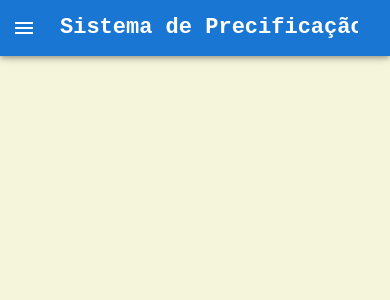
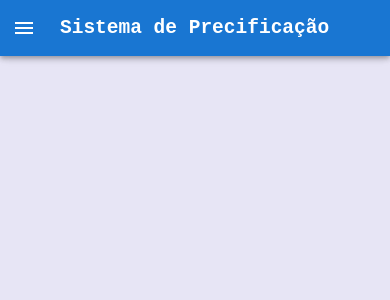
Before and after one commit to JoellSoto/Sales_Price_Markup, a React (Create React App) app in the folder markup_app/: page / in a window 390 px wide. Shown: the top 300 px of the page. Built offline with nearby package versions, Linux system fonts and the light colour scheme.

Commit message:
feat: after mobile version 2.0

```diff
--- a/markup_app/public/index.html
+++ b/markup_app/public/index.html
@@ -24,10 +24,27 @@
       work correctly both with client-side routing and a non-root public URL.
       Learn how to configure a non-root public URL by running `npm run build`.
     -->
+    <style>
+      body {
+        margin: 0;
+        padding: 0;
+        background-color: rgb(231, 229, 245); /* Replace with your desired background color */
+      }
+      .background-container {
+      position: fixed;
+      top: 0;
+      left: 0;
+      width: 100%;
+      height: 100%;
+      background-color: rgb(231, 229, 245); /* Replace with your desired background color */
+      z-index: -1; /* Place behind other content */
+    }
+    </style>
     <title>Sistema de Precificação</title>
   </head>
-  <body>
+  <body >
     <noscript>You need to enable JavaScript to run this app.</noscript>
+    <div class="background-container"></div>
     <div id="root"></div>
     <!--
       This HTML file is a template.
--- a/markup_app/src/Components/NavBar.Component.jsx
+++ b/markup_app/src/Components/NavBar.Component.jsx
@@ -13,7 +13,7 @@ import ListItemText from '@mui/material/ListItemText';
 import MenuIcon from '@mui/icons-material/Menu';
 import Toolbar from '@mui/material/Toolbar';
 import Typography from '@mui/material/Typography';
-//import AdbIcon from '@mui/icons-material/Adb';
+import { styled } from '@mui/system';
 import Button from '@mui/material/Button';
 import { useNavigate } from 'react-router-dom';
 
@@ -21,6 +21,17 @@ import { useNavigate } from 'react-router-dom';
 const drawerWidth = 240;
 const navItems = ['Pagina Inicial','Novo Produto', 'Custos Fixos', 'Histórico','Perfil'];
 const navigation =['/','addProduct','fixed-costs'];
+const StyledTypography = styled(Typography)({
+  display: 'flex',
+  justifyContent: 'center',
+  fontFamily: 'monospace',
+  fontWeight: 600,
+  color: 'inherit',
+  textDecoration: 'none',
+  cursor: 'pointer',
+  fontSize: 'clamp(18px, 5vw, 22px)', // Adjust the values as needed
+  // Other styles...
+});
 
 function DrawerAppBar(props) {
   const navigate = useNavigate();
@@ -76,24 +87,14 @@ function DrawerAppBar(props) {
           >
             <MenuIcon/>
           </IconButton>
-          <Typography
-            onClick={()=>navigate('/')}
-            variant="h5"
-            noWrap
-            component="a"
-            href=""
-            sx={{
-              mr: 2,
-              display: { xs: 'flex' },
-              fontSize:22,
-              fontFamily: 'monospace',
-              fontWeight: 600,
-              color: 'inherit',
-              textDecoration: 'none',
-            }}
-          >
-            Sistema de Precificação
-          </Typography>
+          <StyledTypography
+      onClick={() => navigate('/')} // Make sure to import the necessary function for navigation
+      variant="h5"
+      component="a"
+      href=""
+    >
+      Sistema de Precificação
+    </StyledTypography>
           <Typography
             variant="h6"
             component="div"
--- a/markup_app/src/Styles/body.module.scss
+++ b/markup_app/src/Styles/body.module.scss
@@ -1,5 +1,5 @@
 .BodyLayout{
     width:100%;
     height:100vh;
-    background-color: beige;
+    background-color: rgb(231, 229, 245);
 }
```
Also changed, not shown: 701 other files (tests, documents, lock files or other folders).
